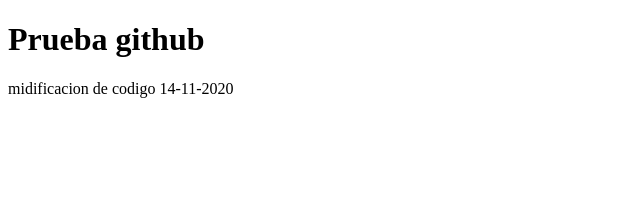
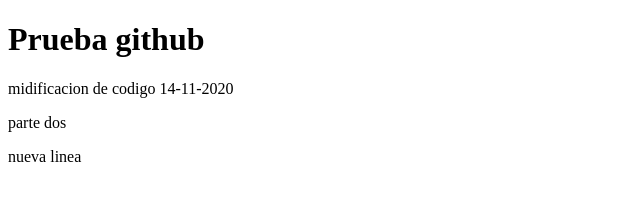
Before and after one commit to Anekin081/prueba-git, a plain HTML site: page index.html in a window 1280 px wide. Shown: the whole page, without its empty margins (0-640 px from the left). Drawn offline with Linux system fonts and the light colour scheme.

```diff
--- a/index.html
+++ b/index.html
@@ -7,5 +7,7 @@
   <body>
     <h1>Prueba github</h1>
     <p>midificacion de codigo 14-11-2020</p>
+	<p>parte dos </p>
+	<p>nueva linea</p>
   </body>
 </html>
```
